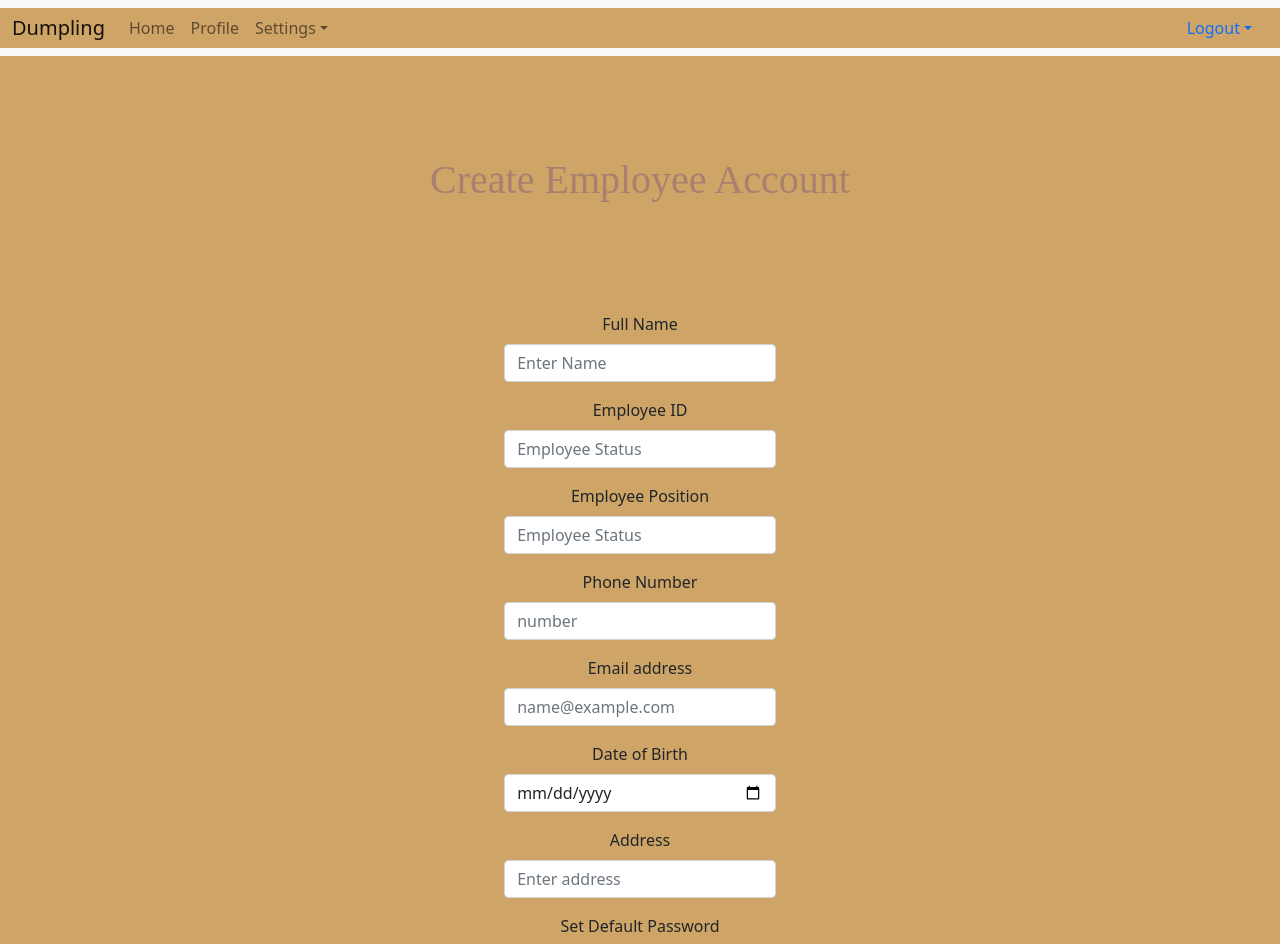
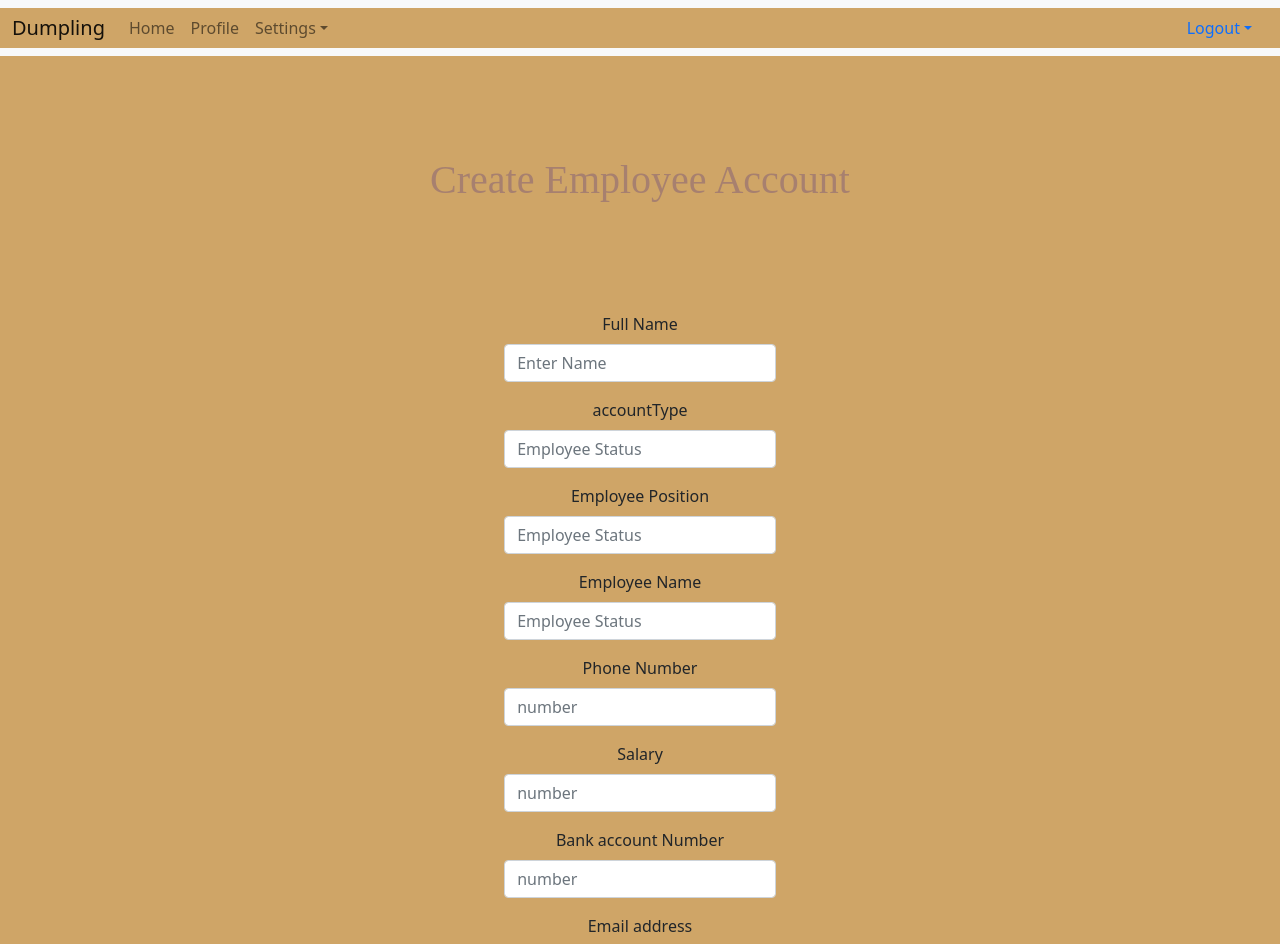
Before and after one commit to teckMUk/DataBase_Group12, a React (Create React App) app in the folder dumpling-management-system/: page /create_account in a window 1280 px wide. Shown: the top 944 px of the page. Built offline with nearby package versions, Linux system fonts and the light colour scheme.

Commit message:
create account changed

```diff
--- a/dumpling-management-system/src/components/nav/nav.jsx
+++ b/dumpling-management-system/src/components/nav/nav.jsx
@@ -4,6 +4,11 @@ import "./nav.css";
 
 export default function Nav2()
 {
+    const Logout = () =>{
+        localStorage.removeItem("Securityquestion");
+    }
+
+
     return (
         <div className= 'box'>
            <Navbar bg="light" expand="lg">
@@ -28,7 +33,7 @@ export default function Nav2()
                     </Nav>
 
                     <NavDropdown title="Logout" id="navbarScrollingDropdown">
-                        <NavDropdown.Item href="#action3">Logout</NavDropdown.Item>
+                        <NavDropdown.Item>Logout</NavDropdown.Item>
 
                         </NavDropdown>
 
--- a/dumpling-management-system/src/components/register_form/register_form.jsx
+++ b/dumpling-management-system/src/components/register_form/register_form.jsx
@@ -14,6 +14,9 @@ const initialState = {
     cpw: "",
     bd: "",
     num : "",
+    bankAccount: "",
+    salary : "",
+    employeeName: "",
   };
 
 const errorCheck = {
@@ -22,6 +25,7 @@ const errorCheck = {
     hasNum: false,
     lessThanMax: false,
     confirmPw : false,
+
 };
 
 export default function RegisterForm()
@@ -95,7 +99,7 @@ export default function RegisterForm()
                         </Form.Group>
 
                         <Form.Group className="mb-3" controlId="formBasicID">
-                            <Form.Label>Employee ID</Form.Label>
+                            <Form.Label>accountType</Form.Label>
                             <Form.Control type="text" placeholder="Employee Status" name = 'id'
                             value = {newEmploye.id} onChange = {handle}/>
                         </Form.Group>
@@ -106,10 +110,29 @@ export default function RegisterForm()
                             value = {newEmploye.status} onChange = {handle}/>
                         </Form.Group>
 
+
+                        <Form.Group className="mb-3" controlId="formBasicName">
+                            <Form.Label>Employee Name</Form.Label>
+                            <Form.Control type="text" placeholder="Employee Status" name = 'status'
+                            value = {newEmploye.employeeName} onChange = {handle}/>
+                        </Form.Group>
+
                         <Form.Group className="mb-3" controlId="formBasicNum">
                             <Form.Label>Phone Number</Form.Label>
                             <Form.Control type="text" placeholder="number" name = 'num'
                             value = {newEmploye.num} onChange = {handle}/>
+                        </Form.Group>
+
+                        <Form.Group className="mb-3" controlId="formBasicNum">
+                            <Form.Label>Salary</Form.Label>
+                            <Form.Control type="text" placeholder="number" name = 'num'
+                            value = {newEmploye.salary} onChange = {handle}/>
+                        </Form.Group>
+
+                        <Form.Group className="mb-3" controlId="formBasicNum">
+                            <Form.Label>Bank account Number</Form.Label>
+                            <Form.Control type="text" placeholder="number" name = 'num'
+                            value = {newEmploye.bankAccount} onChange = {handle}/>
                         </Form.Group>
 
                         <Form.Group className="mb-3" controlId="exampleForm.ControlInput1">
--- a/dumpling-management-system/src/components/resetpw/resetpw.jsx
+++ b/dumpling-management-system/src/components/resetpw/resetpw.jsx
@@ -1,7 +1,7 @@
 import React from 'react';
 import {Container, Form, Button} from 'react-bootstrap';
 import { useState, useEffect } from "react";
-import {forgetPassword } from  '../../Services_API/api.js';
+//import {forgetPassword } from  '../../Services_API/api.js';
 import {useNavigate} from 'react-router-dom';
 
 const initialState = {
@@ -88,12 +88,11 @@ export default function Resetpw()
         <Container>
             <Form onSubmit= {submitHandle}>
 
-                <Form.Group className="mb-3" controlId="formBasicPassword">
+                <Form.Group className="mb-3" controlId="formBasicPasswordold">
                     <Form.Label>Enter previous Password</Form.Label>
-                    <Form.Control type="password" placeholder="Password" name = 'pw'
-                    value = {newEmploye.pw} onChange = {handle}/>
+                    <Form.Control type="password" placeholder="Password" name = 'oldPw'
+                    value = {newEmploye.oldPw} onChange = {handle}/>
                 </Form.Group>
-
 
                 <Form.Group className="mb-3" controlId="formBasicPassword">
                     <Form.Label>Set New Password</Form.Label>
```
